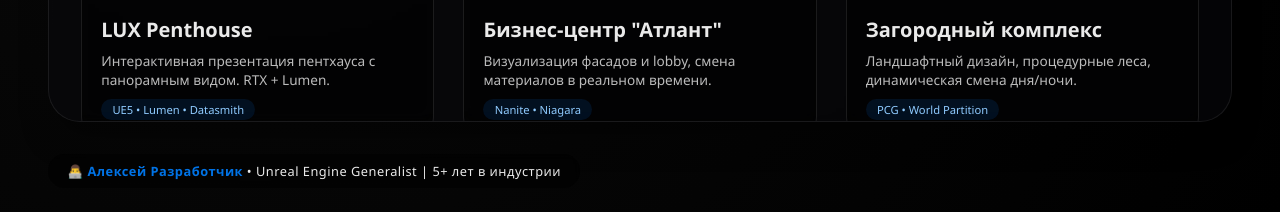
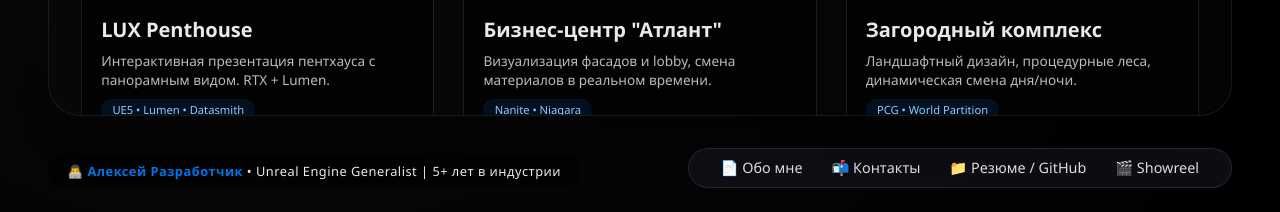
Before and after one commit to ArtemkaSvyat/sv_cv, a plain HTML site: page index.html in a window 1280 px wide. Shown: the part 588-800 px from the top of the page. Drawn offline with Linux system fonts and the light colour scheme.

Commit message:
Update index.html

```diff
--- a/index.html
+++ b/index.html
@@ -422,7 +422,12 @@
         <div class="author-info">
             👨‍💻 <span>Алексей Разработчик</span> • Unreal Engine Generalist | 5+ лет в индустрии
         </div>
-
+        <div class="nav-links">
+            <a data-nav="about">📄 Обо мне</a>
+            <a data-nav="contacts">📬 Контакты</a>
+            <a data-nav="resume">📁 Резюме / GitHub</a>
+            <a data-nav="showreel">🎬 Showreel</a>
+        </div>
     </div>
 </div>
 
```
